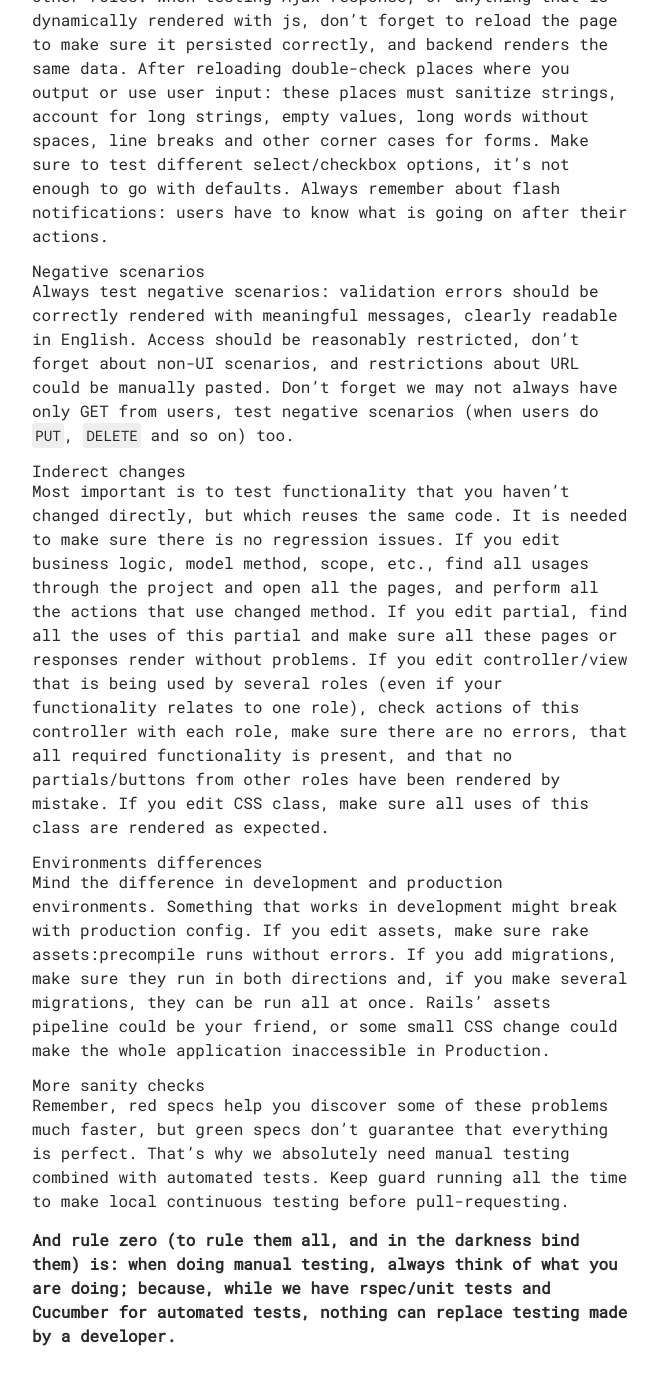
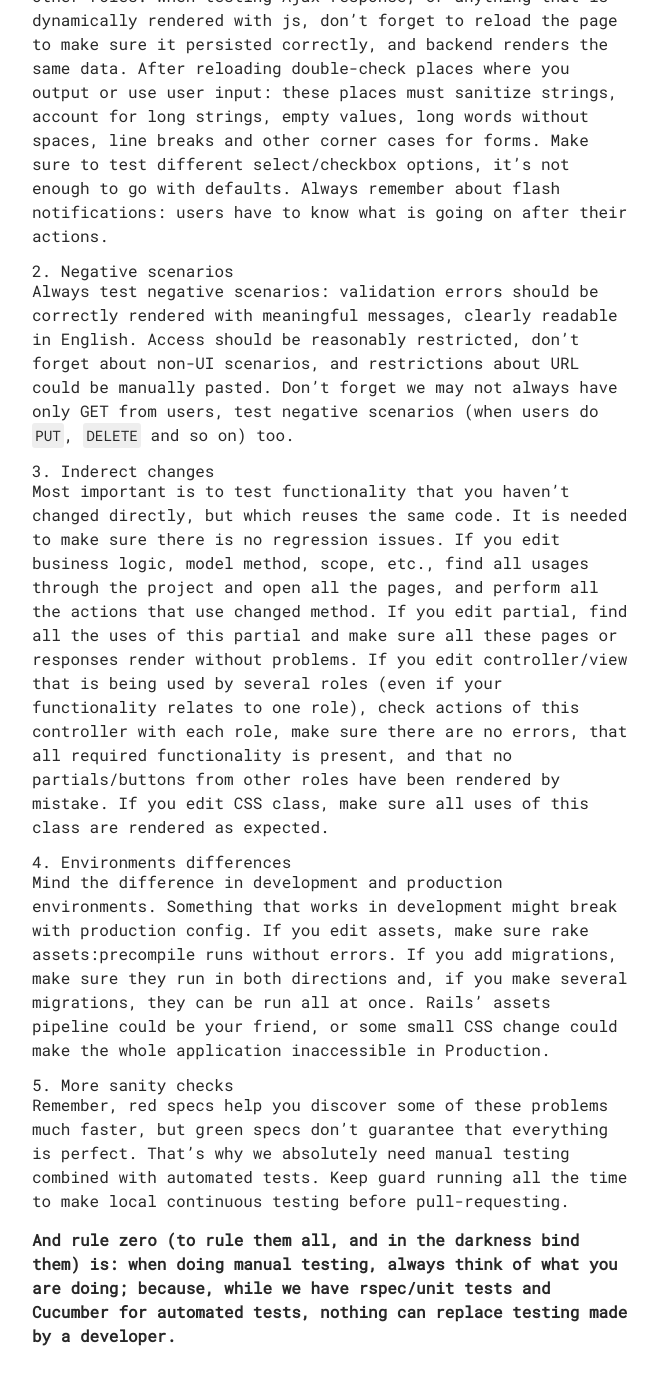
Before and after one commit to vshvedov/vladcodes, a Jekyll site: the page built from _posts/2013-03-05-manual-testing.md, in a window 1280 px wide and 1400 px high, scrolled down 622 px. Shown: the top 1385 px of the window, without its empty margins (308-966 px from the left). Built offline with Jekyll 4.4.1, drawn with Linux system fonts in a browser that asks for light colours; some of the changed text lies outside the part shown.

Commit message:
2013-03-05 markdown fixes

```diff
--- a/_posts/2013-03-05-manual-testing.md
+++ b/_posts/2013-03-05-manual-testing.md
@@ -5,23 +5,23 @@ title: Manual testing
 
 > There are five main guidelines for manual testing. Each supplied with several examples. Examples, of course, can't cover all the possible scenarios, so try to follow general rules, use common sense, and feel free to add examples to this list.
 
-### Sanity checks
+## 1. Sanity checks
 
 First, you need to test through the browser every single line of code you created, edited, or removed. Even if you edited a typo in a string constant, find a place in UI where it is rendered and check it. Make sure to test everything well, mind corner cases and user grants. When you create/change rendering of the list of users, messages or any other list, make sure pagination works, make sure the page renders correctly and shows a meaningful message for the empty list. When you create/edit action for stuff, the rule of thumb is to test it with a role other than admin: since admin has all grants by default, it's a common mistake to forget to add abilities for other roles. When testing Ajax response, or anything that is dynamically rendered with js, don't forget to reload the page to make sure it persisted correctly, and backend renders the same data. After reloading double-check places where you output or use user input: these places must sanitize strings, account for long strings, empty values, long words without spaces, line breaks and other corner cases for forms. Make sure to test different select/checkbox options, it's not enough to go with defaults. Always remember about flash notifications: users have to know what is going on after their actions.
 
-### Negative scenarios
+## 2. Negative scenarios
 
 Always test negative scenarios: validation errors should be correctly rendered with meaningful messages, clearly readable in English. Access should be reasonably restricted, don't forget about non-UI scenarios, and restrictions about URL could be manually pasted. Don't forget we may not always have only GET from users, test negative scenarios (when users do `PUT`, `DELETE` and so on) too.
 
-### Inderect changes
+## 3. Inderect changes
 
 Most important is to test functionality that you haven't changed directly, but which reuses the same code. It is needed to make sure there is no regression issues. If you edit business logic, model method, scope, etc., find all usages through the project and open all the pages, and perform all the actions that use changed method. If you edit partial, find all the uses of this partial and make sure all these pages or responses render without problems. If you edit controller/view that is being used by several roles (even if your functionality relates to one role), check actions of this controller with each role, make sure there are no errors, that all required functionality is present, and that no partials/buttons from other roles have been rendered by mistake. If you edit CSS class, make sure all uses of this class are rendered as expected.
 
-### Environments differences
+## 4. Environments differences
 
 Mind the difference in development and production environments. Something that works in development might break with production config. If you edit assets, make sure rake assets:precompile runs without errors. If you add migrations, make sure they run in both directions and, if you make several migrations, they can be run all at once. Rails’ assets pipeline could be your friend, or some small CSS change could make the whole application inaccessible in Production.
 
-### More sanity checks
+## 5. More sanity checks
 
 Remember, red specs help you discover some of these problems much faster, but green specs don't guarantee that everything is perfect. That's why we absolutely need manual testing combined with automated tests. Keep guard running all the time to make local continuous testing before pull-requesting.
 
```
